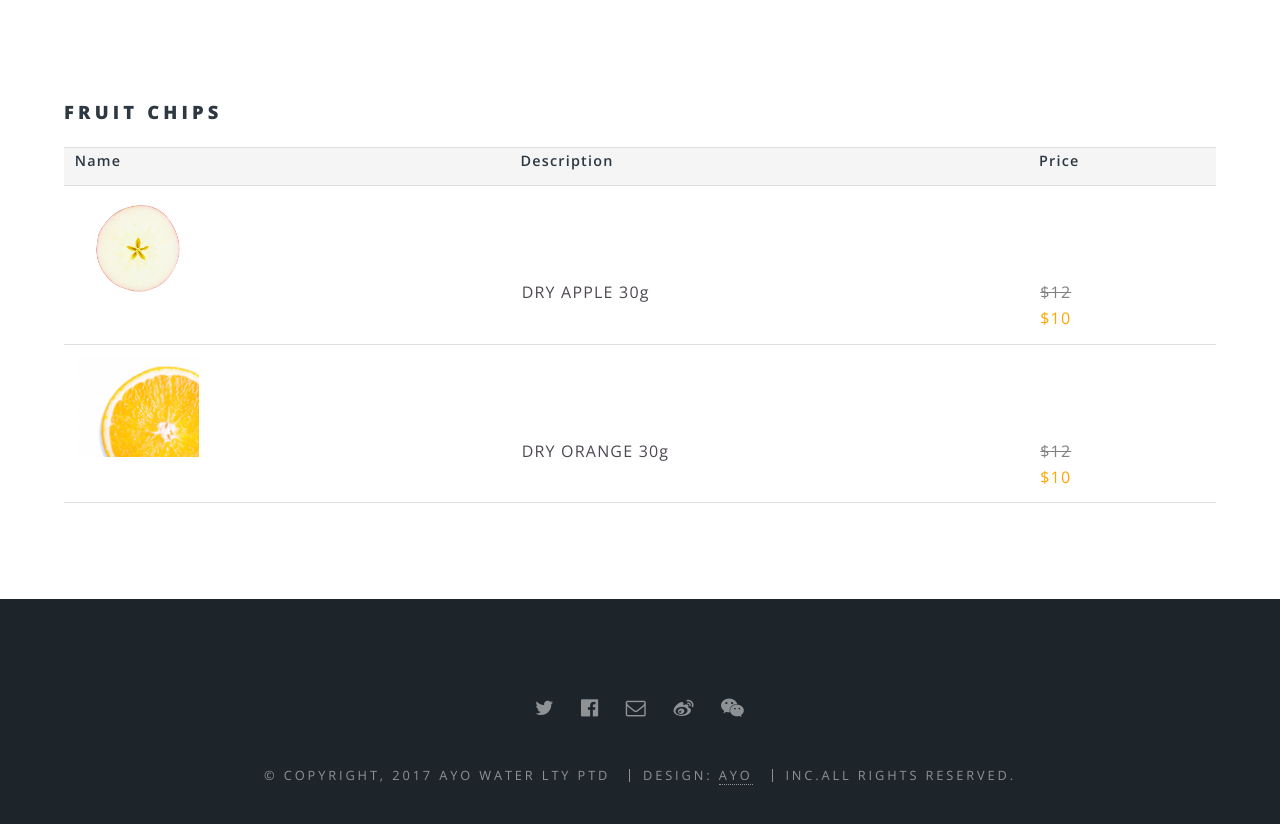
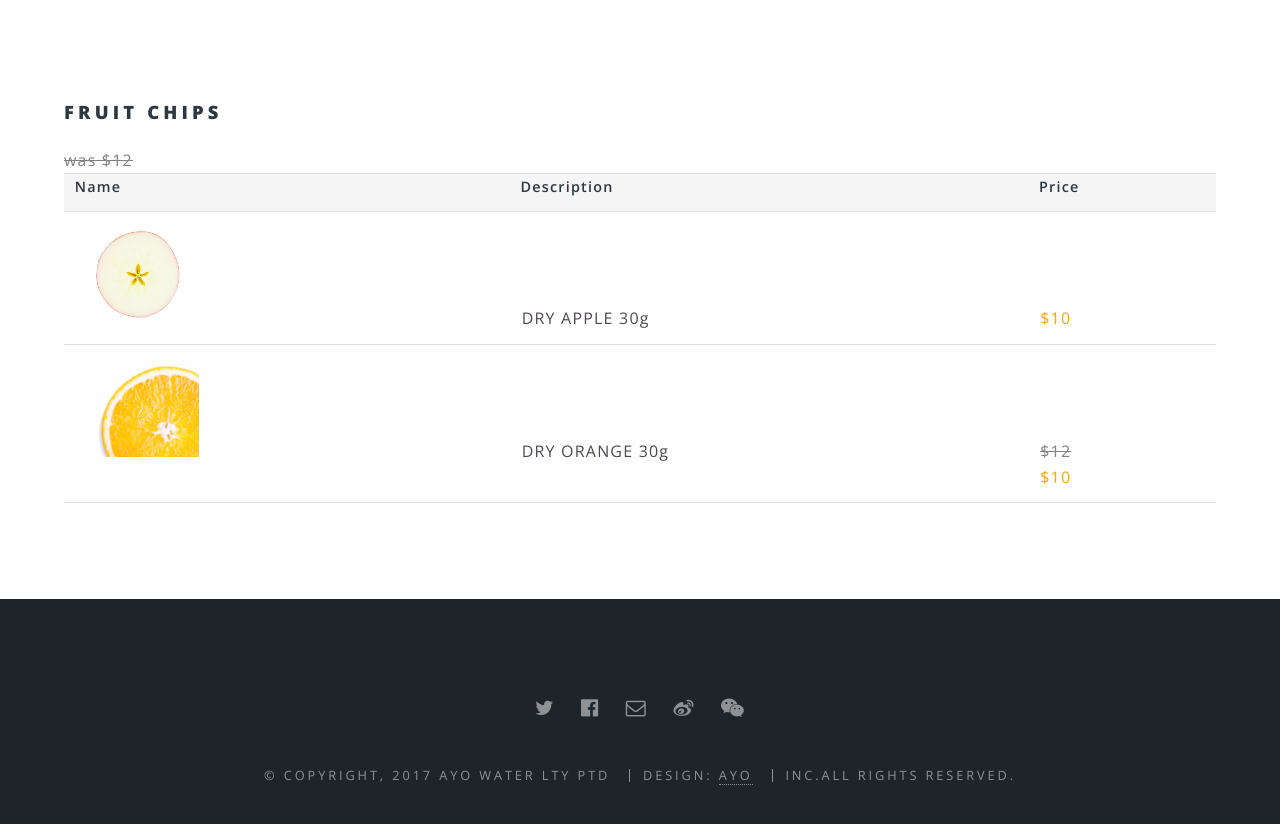
Before and after one commit to ckhung93/ayowater.github.io, a Jekyll site: the page built from products.html, in a window 1280 px wide and 1213 px high. Shown: the part 335-1159 px from the top of the window. Built offline with Jekyll 4.4.1, drawn with Linux system fonts in a browser that asks for light colours.

Commit message:
Update products.html

```diff
--- a/products.html
+++ b/products.html
@@ -13,8 +13,7 @@
   <tr>
     <td><img src="images/apple.png" height="100"></td>
     <td>DRY APPLE 30g</td>
-    <td align="centre"><font color="grey"><s>$12 </s></font><br />
-	    <font color="orange">$10</font></td>
+    <td><font color="orange">$10 </font></td><font color="grey"><s>was $12</s></font>
   </tr>
   <tr>
   </tr>
```
